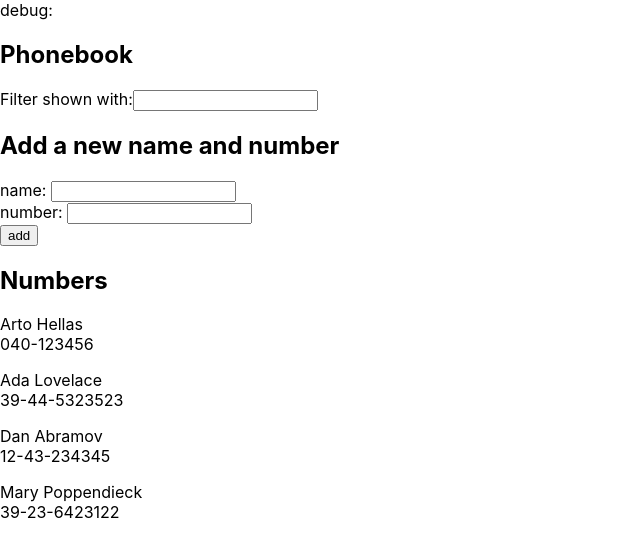
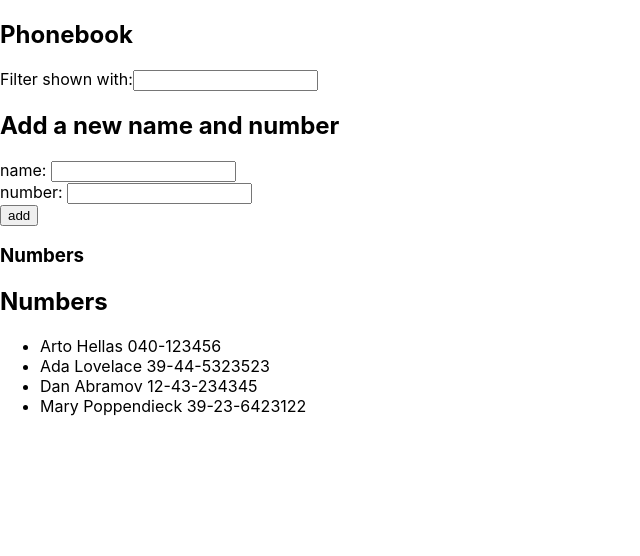
Before and after one commit to lgbrock/fso, a React (Create React App) app in the folder part2/phonebook/: page / in a window 1280 px wide. Shown: the top 556 px of the page, without its empty margins (0-640 px from the left). Built offline with nearby package versions, Linux system fonts and the light colour scheme.

Commit message:
finished refactoring - state not rendering on page

```diff
--- a/part2/phonebook/src/App.js
+++ b/part2/phonebook/src/App.js
@@ -1,90 +1,17 @@
-import React, { useState } from 'react';
+import { useState } from 'react';
+import Filter from './components/Filter';
+import PersonForm from './components/PersonForm';
+import Persons from './components/Persons';
 
 const App = () => {
-	// use the person's name as value of the key property
-	const [persons, setPersons] = useState([
-		{ name: 'Arto Hellas', number: '040-123456', id: 1 },
-		{ name: 'Ada Lovelace', number: '39-44-5323523', id: 2 },
-		{ name: 'Dan Abramov', number: '12-43-234345', id: 3 },
-		{ name: 'Mary Poppendieck', number: '39-23-6423122', id: 4 },
-	]);
-	// controls the form input element
-	const [newName, setNewName] = useState(['']);
-	// set the new phone number
-	const [newNumber, setNewNumber] = useState(['']);
-	// filter the phonebook
-	const [filter, setFilter] = useState('');
-
-	const addName = (event) => {
-		event.preventDefault();
-		console.log('button clicked', event.target);
-		const nameObject = {
-			name: newName,
-			number: newNumber,
-			filter: filter,
-			id: persons.length + 1,
-		};
-		// check if name already exists
-		const nameExists = persons.some((person) => person.name === newName);
-		if (nameExists) {
-			alert(`${newName} is already added to the phonebook!`);
-		} else {
-			setPersons(persons.concat(nameObject));
-			setNewName('');
-			setNewNumber('');
-			setFilter('');
-		}
-	};
-
-	const handleNameChange = (event) => {
-		setNewName(event.target.value);
-		console.log('name changed', event.target.value);
-	};
-
-	const handleNumberChange = (event) => {
-		setNewNumber(event.target.value);
-		console.log('number changed', event.target.value);
-	};
-
-	// show filtered names
-	const handleFilter = (event) => {
-		setFilter(event.target.value);
-		const filteredNames = persons.filter((person) =>
-			person.name.toLowerCase().includes(filter.toLowerCase())
-		);
-		setPersons(filteredNames);
-	};
-
 	return (
 		<div>
-			<div>debug: {}</div>
 			<h2>Phonebook</h2>
-			<div>
-				Filter shown with:
-				<input value={filter} onChange={handleFilter} />
-			</div>
+			<Filter />
 			<h2>Add a new name and number</h2>
-			<form onSubmit={addName}>
-				<div>
-					name: <input value={newName} onChange={handleNameChange} />
-				</div>
-				<div>
-					number: <input value={newNumber} onChange={handleNumberChange} />
-				</div>
-				<div>
-					<button type='submit'>add</button>
-				</div>
-			</form>
-			<h2>Numbers</h2>
-			<div>
-				{persons.map((person) => (
-					<p key={person.id}>
-						{person.name}
-						<br />
-						{person.number}
-					</p>
-				))}
-			</div>
+			<PersonForm />
+			<h3>Numbers</h3>
+			<Persons />
 		</div>
 	);
 };
--- a/part2/phonebook/src/components/Filter.jsx
+++ b/part2/phonebook/src/components/Filter.jsx
@@ -0,0 +1,25 @@
+import { useState } from 'react';
+
+const Filter = () => {
+	// Persons
+	const [persons, setPersons] = useState([]);
+	// filter the phonebook
+	const [filter, setFilter] = useState('');
+
+	const handleFilter = (event) => {
+		setFilter(event.target.value);
+		const filteredNames = persons.filter((person) =>
+			person.name.toLowerCase().includes(filter.toLowerCase())
+		);
+		setPersons(filteredNames);
+	};
+
+	return (
+		<div>
+			Filter shown with:
+			<input value={filter} onChange={handleFilter} />
+		</div>
+	);
+};
+
+export default Filter;
--- a/part2/phonebook/src/components/PersonForm.jsx
+++ b/part2/phonebook/src/components/PersonForm.jsx
@@ -0,0 +1,61 @@
+import { useState } from 'react';
+
+const PersonForm = () => {
+	// use the person's name as value of the key property
+	const [persons, setPersons] = useState([]);
+	// controls the form input element
+	const [newName, setNewName] = useState(['']);
+	// set the new phone number
+	const [newNumber, setNewNumber] = useState(['']);
+	// filter the phonebook
+	const [filter, setFilter] = useState('');
+
+	const addName = (event) => {
+		event.preventDefault();
+		console.log('button clicked', event.target);
+		const nameObject = {
+			name: newName,
+			number: newNumber,
+			filter: filter,
+			id: persons.length + 1,
+		};
+		// check if name already exists
+		const nameExists = persons.some((person) => person.name === newName);
+		if (nameExists) {
+			alert(`${newName} is already added to the phonebook!`);
+		} else {
+			setPersons(persons.concat(nameObject));
+			setNewName('');
+			setNewNumber('');
+			setFilter('');
+		}
+	};
+
+	const handleNameChange = (event) => {
+		setNewName(event.target.value);
+		console.log('name changed', event.target.value);
+	};
+
+	const handleNumberChange = (event) => {
+		setNewNumber(event.target.value);
+		console.log('number changed', event.target.value);
+	};
+
+	return (
+		<div>
+			<form onSubmit={addName}>
+				<div>
+					name: <input value={newName} onChange={handleNameChange} />
+				</div>
+				<div>
+					number: <input value={newNumber} onChange={handleNumberChange} />
+				</div>
+				<div>
+					<button type='submit'>add</button>
+				</div>
+			</form>
+		</div>
+	);
+};
+
+export default PersonForm;
--- a/part2/phonebook/src/components/Persons.jsx
+++ b/part2/phonebook/src/components/Persons.jsx
@@ -0,0 +1,25 @@
+import { useState } from 'react';
+
+const Persons = () => {
+	const [persons, setPersons] = useState([
+		{ name: 'Arto Hellas', number: '040-123456', id: 1 },
+		{ name: 'Ada Lovelace', number: '39-44-5323523', id: 2 },
+		{ name: 'Dan Abramov', number: '12-43-234345', id: 3 },
+		{ name: 'Mary Poppendieck', number: '39-23-6423122', id: 4 },
+	]);
+
+	return (
+		<div>
+			<h2>Numbers</h2>
+			<ul>
+				{persons.map((person) => (
+					<li key={person.id}>
+						{person.name} {person.number}
+					</li>
+				))}
+			</ul>
+		</div>
+	);
+};
+
+export default Persons;
```
